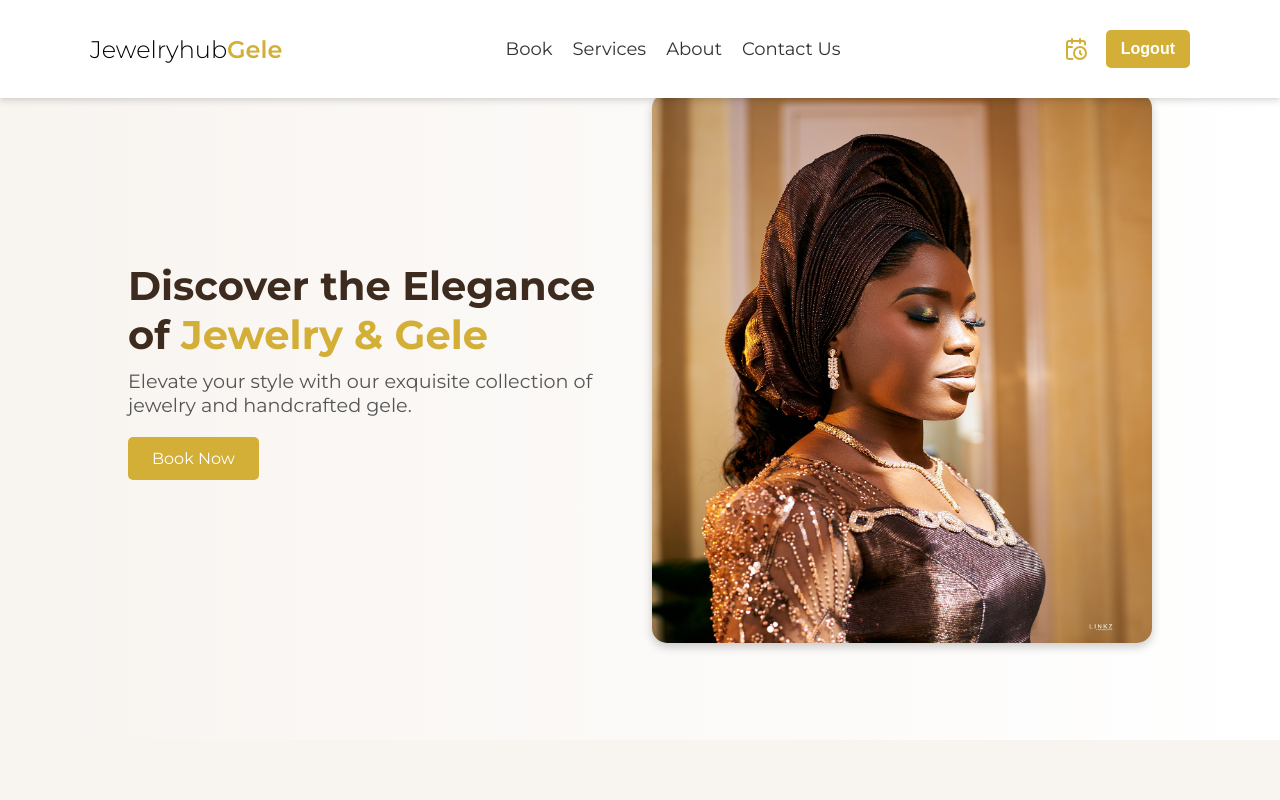
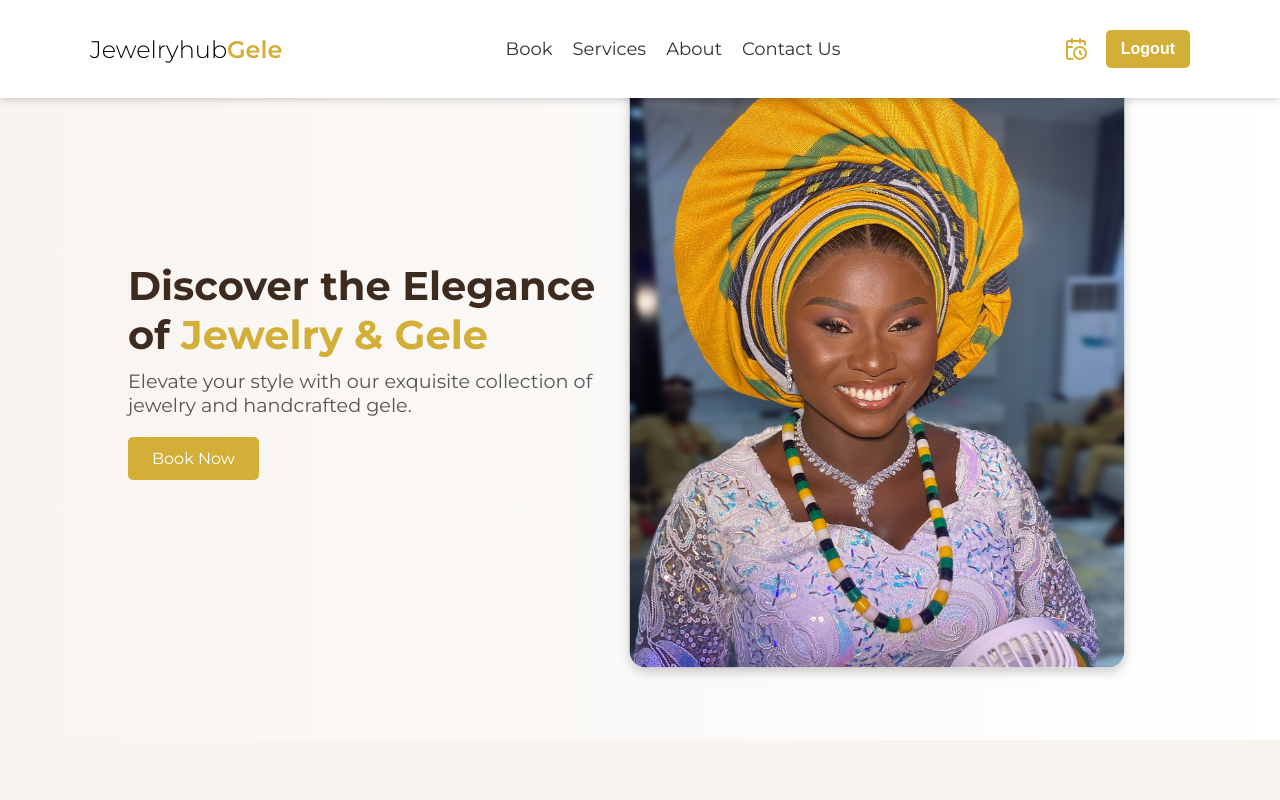
Before and after one commit to vams-spectra-code/jewelryhub_gele, a Next.js app: page / in a window 1280 px wide. Shown: the top 800 px of the page. Built offline with nearby package versions, Linux system fonts and the light colour scheme.

Commit message:
Hero componet image slideshow

```diff
--- a/src/components/Hero/Hero.jsx
+++ b/src/components/Hero/Hero.jsx
@@ -1,9 +1,22 @@
+"use client";
 import styles from "./Hero.module.css";
 import Image from "next/image";
+import { AnimatePresence, motion } from "motion/react";
 
-import heroImg from "@/assets/images/t.essymakeover_1740165253745.jpeg";
+import { imagesArr } from "@/helpers/dataStore";
+import { useEffect, useState } from "react";
 
 const Hero = () => {
+  const [currentIndex, setCurrentIndex] = useState(0);
+
+  useEffect(() => {
+    const interval = setInterval(() => {
+      setCurrentIndex((prevIndex) => (prevIndex + 1) % imagesArr.length);
+    }, 3000); // Change image every 3 seconds
+
+    return () => clearInterval(interval);
+  }, []);
+
   return (
     <section className={styles.hero}>
       <div className={styles.heroContent}>
@@ -19,7 +32,7 @@ const Hero = () => {
         </a>
       </div>
 
-      <div className={styles.heroImage}>
+      {/* <div className={styles.heroImage}>
         <Image
           src={heroImg}
           alt="Jewelry and Gele"
@@ -27,6 +40,25 @@ const Hero = () => {
           height={550}
           className={styles.image}
         />
+      </div> */}
+      <div className={styles.heroImageWrapper}>
+        <AnimatePresence>
+          <motion.div
+            key={currentIndex}
+            initial={{ opacity: 0, scale: 1.1 }}
+            animate={{ opacity: 1, scale: 1.1 }}
+            exit={{ opacity: 0, scale: 1.15 }}
+            transition={{ duration: 1 }}
+            className={styles.heroImage}
+          >
+            <Image
+              src={imagesArr[currentIndex]}
+              alt="Gele Style"
+              fill
+              className={styles.image}
+            />
+          </motion.div>
+        </AnimatePresence>
       </div>
     </section>
   );
--- a/src/components/Hero/Hero.module.css
+++ b/src/components/Hero/Hero.module.css
@@ -51,6 +51,20 @@
   box-shadow: 0 4px 10px rgba(0, 0, 0, 0.2);
 }
 
+.heroImage {
+  position: absolute;
+  width: 450px;
+  height: 550px;
+
+  /* width: 300px; */
+  /* height: 200px; */
+}
+
+.heroImageWrapper {
+  width: 500px;
+  height: 560px;
+}
+
 /* Mobile Responsive */
 @media (max-width: 768px) {
   .hero {
--- a/src/helpers/dataStore.js
+++ b/src/helpers/dataStore.js
@@ -13,3 +13,5 @@ export const images = {
   collage5,
   collage6,
 };
+
+export const imagesArr = Object.values(images);
```
